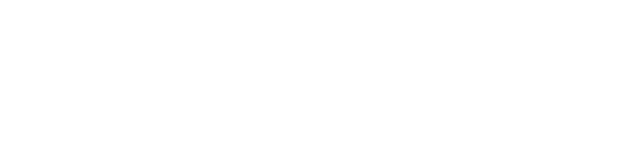
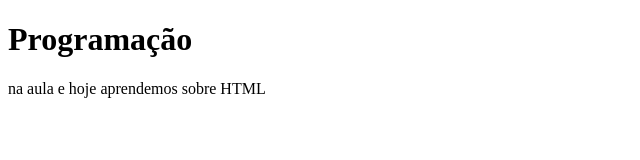
Before and after one commit to emillysouza25-droid/segundotri_1MKT, a plain HTML site: page index.html in a window 1280 px wide. Shown: the whole page, without its empty margins (0-640 px from the left). Drawn offline with Linux system fonts and the light colour scheme.

Commit message:
aula 25:05

```diff
--- a/index.html
+++ b/index.html
@@ -6,6 +6,7 @@
     <title>viva as magras</title>
 </head>
 <body>
-
+    <h1>Programação </h1>
+    <p>na aula e hoje aprendemos sobre HTML</p>
 </body>
 </html>
```
